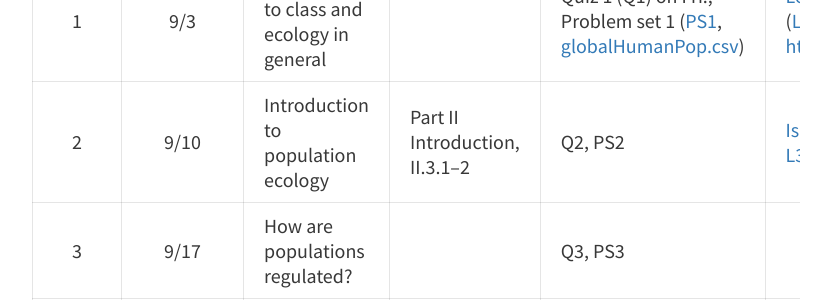
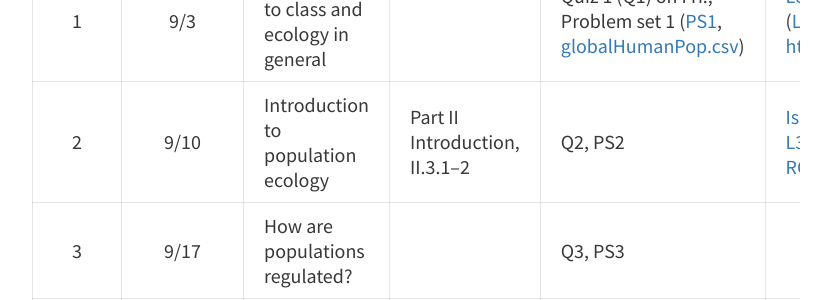
Before and after one commit to davan690/ColbyEcology.github.io, a Jekyll site: the page built from pages/lecture_schedule.md, in a window 1280 px wide. Shown: the part 978-1278 px from the top of the page, without its empty margins (224-1055 px from the left). Built offline with Jekyll 4.4.1, drawn with Linux system fonts in a browser that asks for light colours.

Commit message:
r cheat sheet

```diff
--- a/pages/lecture_schedule.md
+++ b/pages/lecture_schedule.md
@@ -18,7 +18,7 @@
 Week | Date  | Topics | Readings<sup>1</sup> | Assignments<sup>2</sup>| Lecture material
 :---:|:-----:|--------|---------|---------|-------------|
 1    | 9/3   | Introduction to class and ecology in general | | Quiz 1 (Q1) on Fri., Problem set 1 ([PS1](https://drive.google.com/open?id=1wO9kN-QS_zfEJRi3iizLW2nQsQpgtXC3NTPZG3mxQM8), [globalHumanPop.csv](https://drive.google.com/open?id=1Wv-YBGtYrQ71c37JlxMh8ThTiZ9Y-171)) | [Lecture 1 (L1)](https://drive.google.com/open?id=1pApFDtMNTXzmT27EkLN2nmTKwJ-g05WQ) ([L1 pdf](https://drive.google.com/open?id=1s294Wmjbu7-7-yecpZcFGm95hBzTyzBH)), [L2 html](https://drive.google.com/open?id=1d1-6pTMMFXXlRVuEku4hY25xTSisoeqp), [L2 pdf](https://drive.google.com/open?id=1jW5BMStRDqRFEcampdCqtfG8NHpm1Lwf) |
-2    | 9/10  | Introduction to population ecology | Part II Introduction, II.3.1–2 | Q2, PS2 | [IsleRoyaleData](https://drive.google.com/open?id=1-Vs7pOqCwv24oIdc2bBEqkQatIce99QW), [L3](https://drive.google.com/open?id=1Mz-0mq0AHTTI9SAGwWVoJ29wfyT8TMeewDfxS2-_DR4) |
+2    | 9/10  | Introduction to population ecology | Part II Introduction, II.3.1–2 | Q2, PS2 | [IsleRoyaleData](https://drive.google.com/open?id=1-Vs7pOqCwv24oIdc2bBEqkQatIce99QW), [L3](https://drive.google.com/open?id=1Mz-0mq0AHTTI9SAGwWVoJ29wfyT8TMeewDfxS2-_DR4), [RCheatSheet](https://drive.google.com/open?id=1fWo-G56stePpaiTUi5yKUieQUtKN_sF3lRWtv2WaEYY) |
 3    | 9/17  | How are populations regulated? | | Q3, PS3 | |
 4    | 9/24  | | | Q4, PS4 | |
 5    | 10/1  | | | Q5, PS5 | |
```
